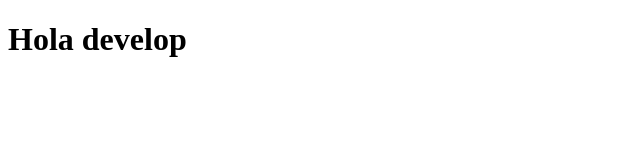
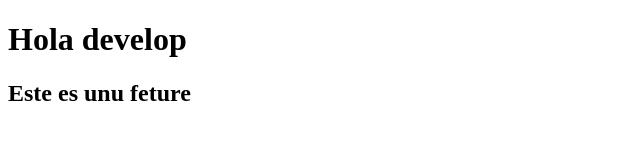
Before and after one commit to IngKevin710/ClasePRSOA, a plain HTML site: page index.html in a window 1280 px wide. Shown: the whole page, without its empty margins (0-640 px from the left). Drawn offline with Linux system fonts and the light colour scheme.

Commit message:
archivo desde feature

```diff
--- a/index.html
+++ b/index.html
@@ -7,5 +7,6 @@
 </head>
 <body>
     <h1>Hola develop</h1>
+    <h2>Este es unu feture</h2>
 </body>
 </html>
```
